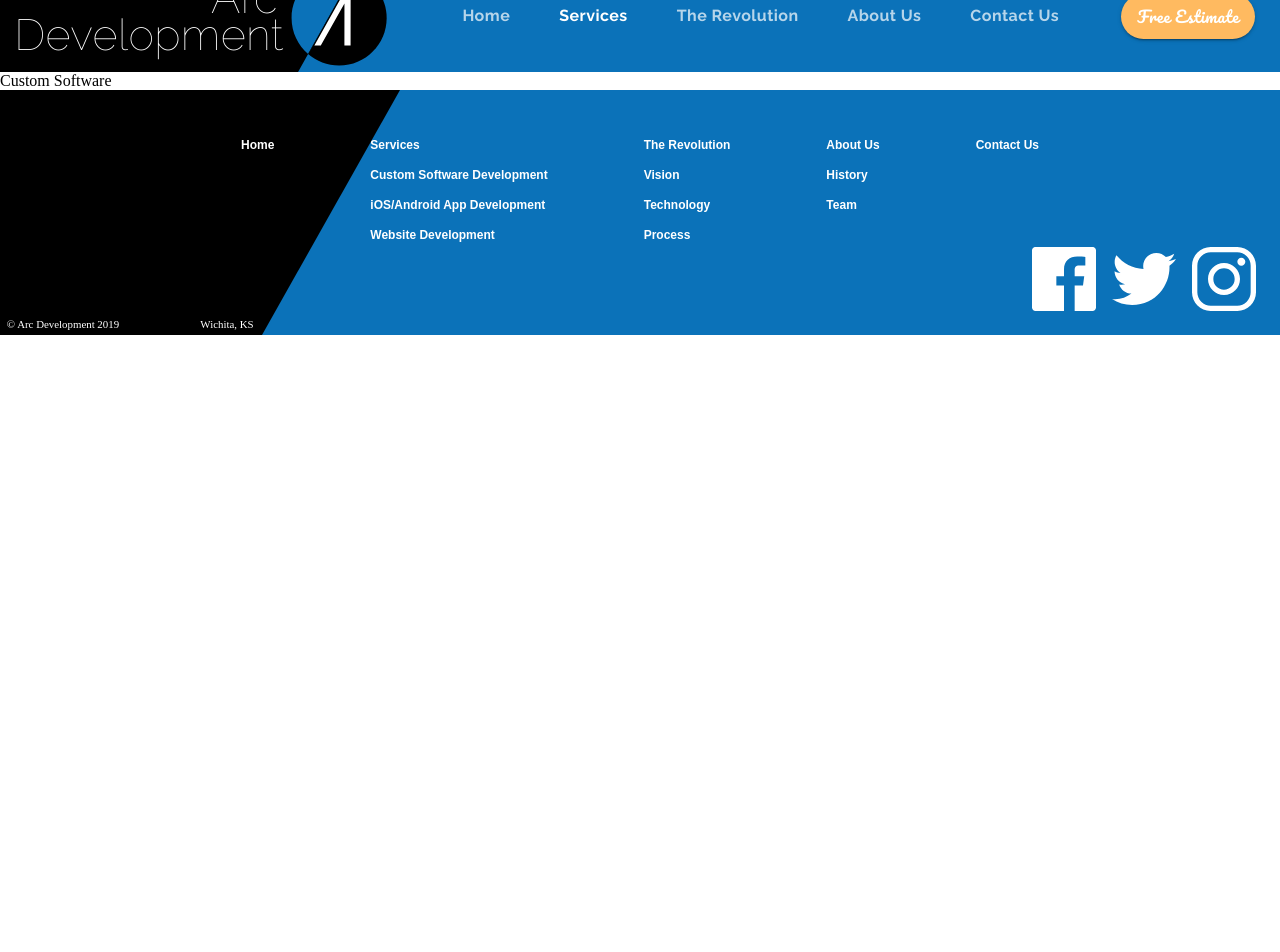
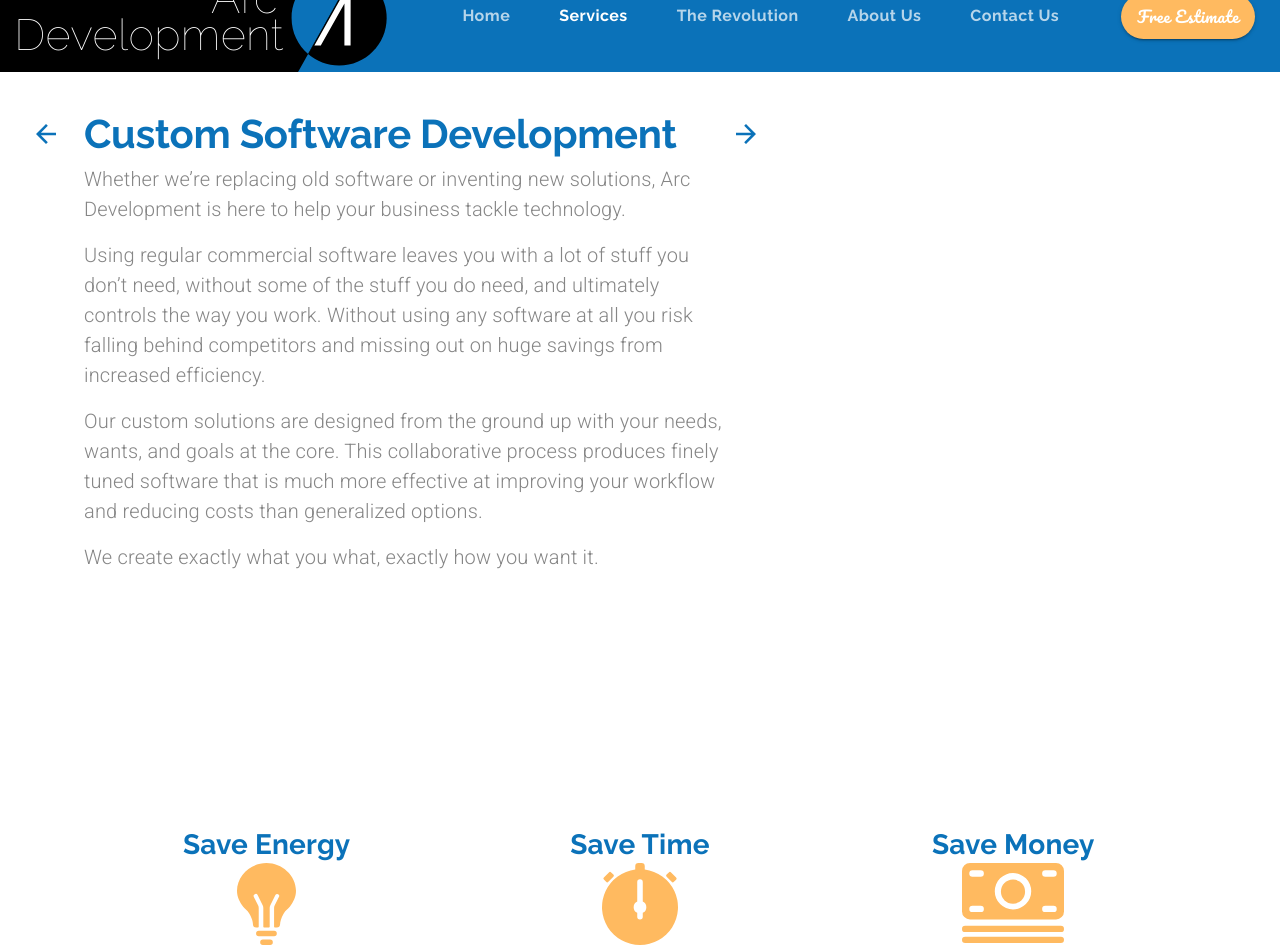
Before and after one commit to skiran017/arc-development-material-ui, a React (Create React App) app: page /customsoftware in a window 1280 px wide. Shown: the part 40-992 px from the top of the page. Before the commit the page ends 800 px from the top, so only its background shows below. Built offline with nearby package versions, Linux system fonts and the light colour scheme.

Commit message:
custom software development
-setup

```diff
--- a/src/components/App.js
+++ b/src/components/App.js
@@ -7,6 +7,7 @@
 import Footer from './ui/Footer';
 import LandingPage from './LandingPage';
 import Services from './Services';
+import CustomSoftware from './CustomSoftware';
 
 function App() {
   const [selectedIndex, setSelectedIndex] = useState(0);
@@ -47,7 +48,13 @@
           <Route
             exact
             path="/customsoftware"
-            component={() => <div>Custom Software</div>}
+            render={(props) => (
+              <CustomSoftware
+                {...props}
+                setValue={setValue}
+                setSelectedIndex={setSelectedIndex}
+              />
+            )}
           />
           <Route
             exact
--- /dev/null
+++ b/src/components/CustomSoftware.js
@@ -0,0 +1,151 @@
+import React from 'react';
+import { Link } from 'react-router-dom';
+import Lottie from 'react-lottie';
+import { makeStyles, useTheme } from '@material-ui/core/styles';
+import Grid from '@material-ui/core/Grid';
+import IconButton from '@material-ui/core/IconButton';
+import Typography from '@material-ui/core/Typography';
+import useMediaQuery from '@material-ui/core/useMediaQuery';
+
+import backArrow from '../assets/backArrow.svg';
+import forwardArrow from '../assets/forwardArrow.svg';
+import lightbulb from '../assets/bulb.svg';
+import cash from '../assets/cash.svg';
+import stopwatch from '../assets/stopwatch.svg';
+
+const useStyles = makeStyles((theme) => ({
+  heading: {
+    maxWidth: '40em',
+  },
+  arrowContainer: {
+    marginTop: '0.5em',
+  },
+  mainContainer: {
+    paddingLeft: '5em',
+    paddingRight: '5em',
+    paddingTop: '2em',
+    paddingBottom: '10em',
+  },
+}));
+
+function CustomSoftware(props) {
+  const classes = useStyles();
+  const theme = useTheme();
+
+  return (
+    <Grid container direction="column" className={classes.mainContainer}>
+      <Grid item container direction="row">
+        <Grid
+          item
+          className={classes.arrowContainer}
+          style={{ marginRight: '1em', marginLeft: '-3.5em' }}
+        >
+          <IconButton
+            style={{ backgroundColor: 'transparent' }}
+            component={Link}
+            to="/services"
+            onClick={() => props.setSelectedIndex(0)}
+          >
+            <img src={backArrow} alt="back to services page" />
+          </IconButton>
+        </Grid>
+        <Grid item container direction="column" className={classes.heading}>
+          <Grid item>
+            <Typography variant="h2">Custom Software Development</Typography>
+          </Grid>
+          <Grid item>
+            <Typography variant="body1" paragraph>
+              Whether we’re replacing old software or inventing new solutions,
+              Arc Development is here to help your business tackle technology.
+            </Typography>
+            <Typography variant="body1" paragraph>
+              Using regular commercial software leaves you with a lot of stuff
+              you don’t need, without some of the stuff you do need, and
+              ultimately controls the way you work. Without using any software
+              at all you risk falling behind competitors and missing out on huge
+              savings from increased efficiency.
+            </Typography>
+            <Typography variant="body1" paragraph>
+              Our custom solutions are designed from the ground up with your
+              needs, wants, and goals at the core. This collaborative process
+              produces finely tuned software that is much more effective at
+              improving your workflow and reducing costs than generalized
+              options.
+            </Typography>
+            <Typography variant="body1" paragraph>
+              We create exactly what you what, exactly how you want it.
+            </Typography>
+          </Grid>
+        </Grid>
+        <Grid item className={classes.arrowContainer}>
+          <IconButton
+            style={{ backgroundColor: 'transparent' }}
+            component={Link}
+            to="/mobileapps"
+            onClick={() => props.setSelectedIndex(2)}
+          >
+            <img
+              src={forwardArrow}
+              alt="Forward to iOS/Android app development page"
+            />
+          </IconButton>
+        </Grid>
+      </Grid>
+      <Grid
+        item
+        container
+        direction="row"
+        justify="center"
+        style={{ marginTop: '15em', marginBottom: '20em' }}
+      >
+        <Grid
+          item
+          container
+          direction="column"
+          alignItems="center"
+          md
+          style={{ maxWidth: '40em' }}
+        >
+          <Grid item>
+            <Typography variant="h4">Save Energy</Typography>
+          </Grid>
+          <Grid item>
+            <img src={lightbulb} alt="lightbulb" />
+          </Grid>
+        </Grid>
+        <Grid
+          item
+          container
+          direction="column"
+          alignItems="center"
+          md
+          style={{ maxWidth: '40em' }}
+        >
+          <Grid item>
+            <Typography variant="h4">Save Time</Typography>
+          </Grid>
+          <Grid item>
+            <img src={stopwatch} alt="stopwatch" />
+          </Grid>
+        </Grid>
+        <Grid
+          item
+          container
+          direction="column"
+          alignItems="center"
+          md
+          style={{ maxWidth: '40em' }}
+        >
+          <Grid item>
+            <Typography variant="h4">Save Money</Typography>
+          </Grid>
+          <Grid item>
+            <img src={cash} alt="cash" />
+          </Grid>
+        </Grid>
+      </Grid>
+    </Grid>
+  );
+}
+
+export default CustomSoftware;
--- a/src/components/ui/Theme.js
+++ b/src/components/ui/Theme.js
@@ -58,6 +58,11 @@
       fontSize: '1.25rem',
       fontWeight: 300,
     },
+    body1: {
+      fontSize: '1.25rem',
+      color: arcGrey,
+      fontWeight: 300,
+    },
     learnButton: {
       borderColor: arcBlue,
       color: arcBlue,
```
